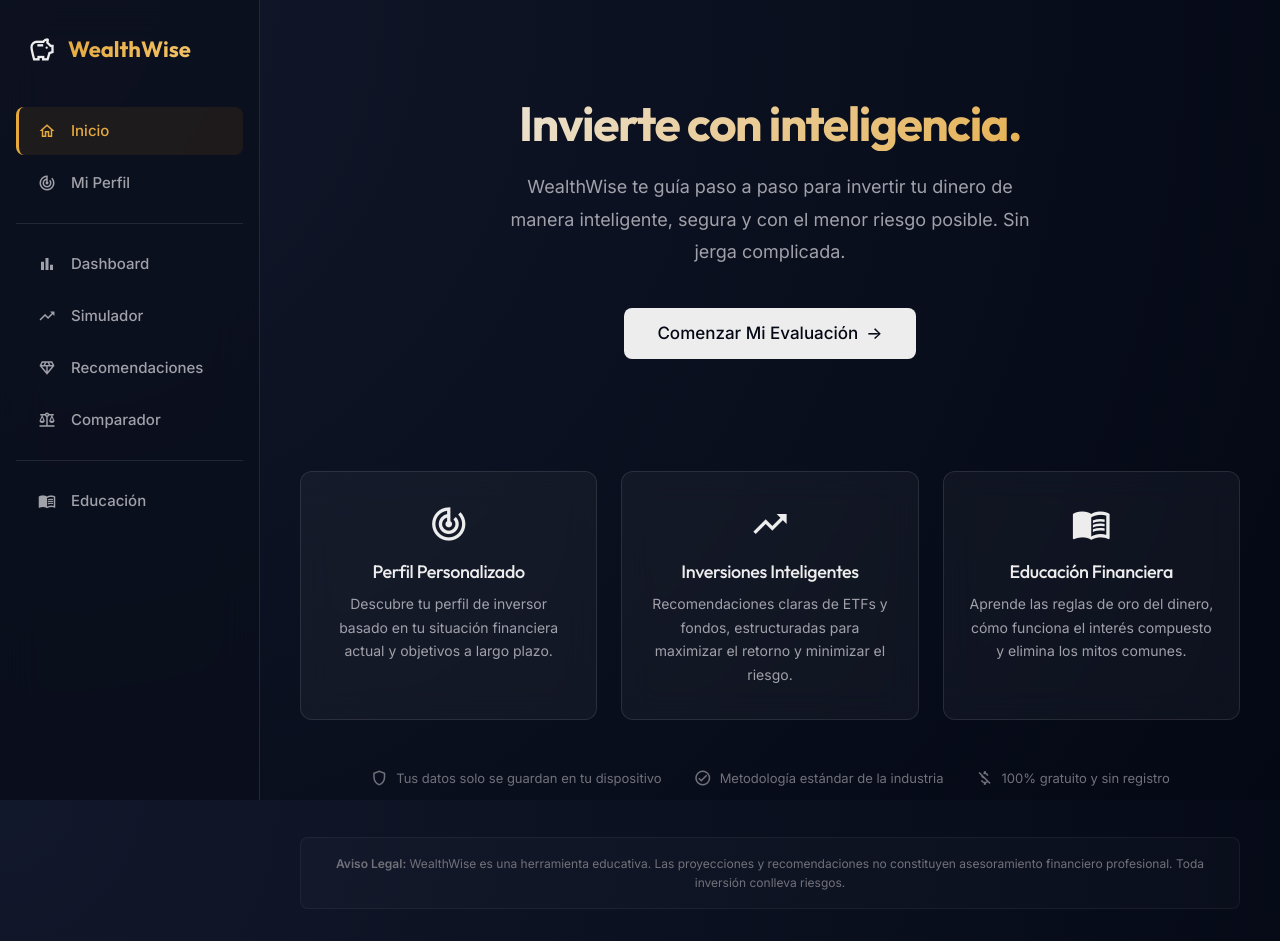
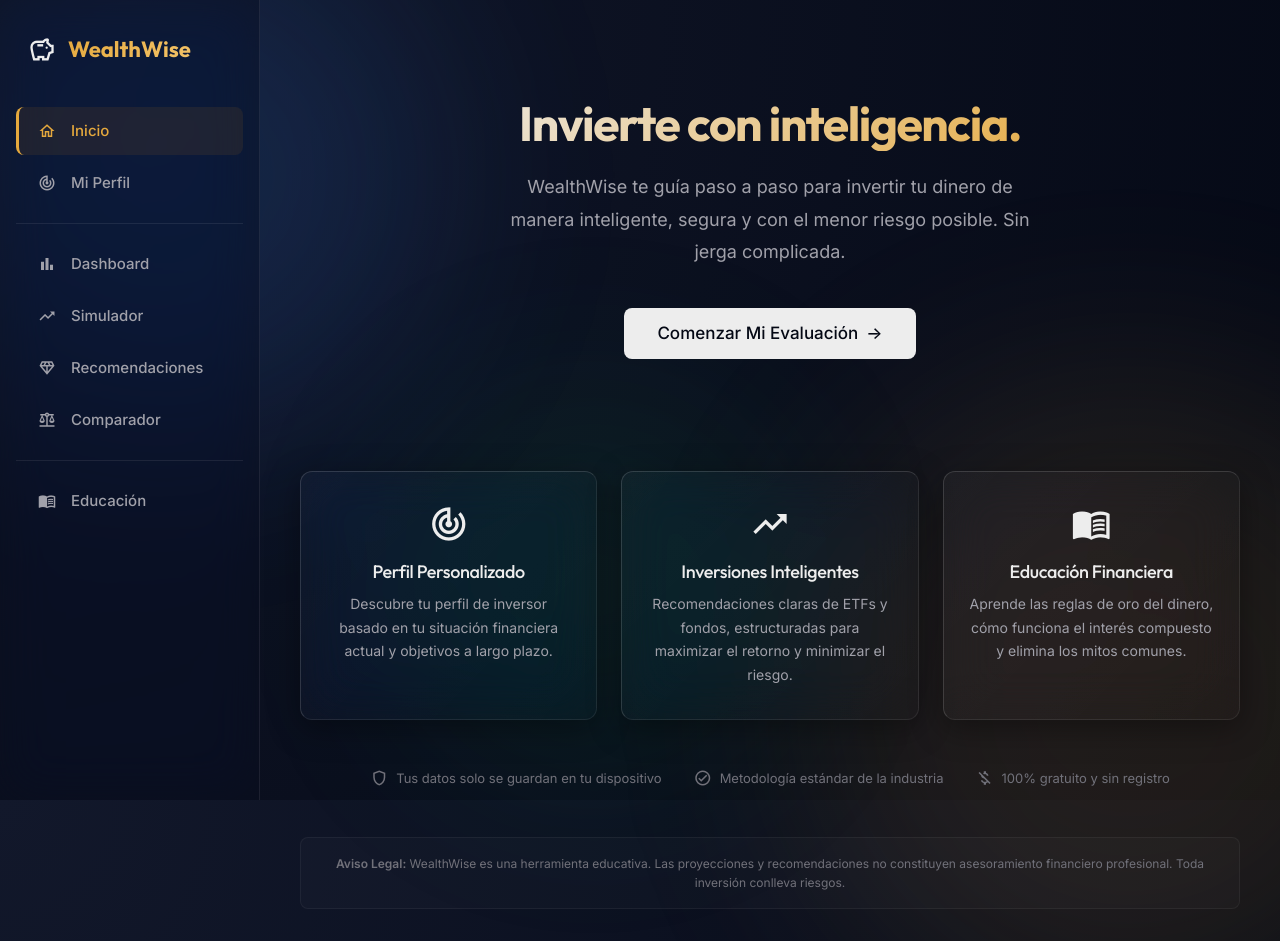
Before and after one commit to Chino2006API/wealthwise, a plain HTML site: page index.html in a window 1280 px wide. Drawn offline with Linux system fonts and the light colour scheme.

Commit message:
Enhance glassmorphism with background orbs and improved card styling

```diff
--- a/css/components.css
+++ b/css/components.css
@@ -4,17 +4,21 @@
 
 /* --- Cards --- */
 .card {
-  background: var(--bg-card);
+  background: linear-gradient(135deg, var(--glass-bg) 0%, rgba(255, 255, 255, 0.01) 100%);
   border: 1px solid var(--glass-border);
+  border-top: 1px solid var(--glass-border-light);
+  border-left: 1px solid var(--glass-border-light);
   border-radius: var(--radius-lg);
   padding: 2rem;
-  backdrop-filter: blur(16px);
-  -webkit-backdrop-filter: blur(16px);
-  transition: border-color var(--transition-normal), box-shadow var(--transition-normal), transform var(--transition-normal);
+  backdrop-filter: blur(24px) saturate(150%);
+  -webkit-backdrop-filter: blur(24px) saturate(150%);
+  box-shadow: var(--glass-shadow);
+  transition: all var(--transition-normal);
 }
 .card:hover {
-  border-color: rgba(255, 255, 255, 0.12);
-  box-shadow: 0 8px 30px rgba(0, 0, 0, 0.4);
+  background: linear-gradient(135deg, var(--glass-bg-hover) 0%, rgba(255, 255, 255, 0.02) 100%);
+  border-color: var(--glass-border-light);
+  box-shadow: 0 12px 40px 0 rgba(0, 0, 0, 0.45);
 }
 .card-gold {
   border-color: rgba(229, 169, 61, 0.3);
@@ -306,22 +310,26 @@
   align-items: center;
   gap: 1rem;
   padding: 1.125rem 1.25rem;
-  background: var(--bg-card);
+  background: linear-gradient(135deg, var(--glass-bg) 0%, rgba(255, 255, 255, 0.01) 100%);
   border: 1px solid var(--glass-border);
+  border-top: 1px solid var(--glass-border-light);
+  border-left: 1px solid var(--glass-border-light);
   border-radius: var(--radius-md);
   cursor: pointer;
-  backdrop-filter: blur(8px);
-  -webkit-backdrop-filter: blur(8px);
+  backdrop-filter: blur(20px) saturate(120%);
+  -webkit-backdrop-filter: blur(20px) saturate(120%);
+  box-shadow: var(--glass-shadow);
   transition: all var(--transition-fast);
   position: relative;
 }
 .quiz-option:hover {
-  background: rgba(255, 255, 255, 0.04);
-  border-color: rgba(255, 255, 255, 0.2);
+  background: linear-gradient(135deg, var(--glass-bg-hover) 0%, rgba(255, 255, 255, 0.02) 100%);
+  border-color: var(--glass-border-light);
 }
 .quiz-option.selected {
   border-color: var(--text-primary);
-  background: var(--bg-secondary);
+  background: rgba(255, 255, 255, 0.1);
+  box-shadow: 0 0 15px rgba(255, 255, 255, 0.1);
 }
 .quiz-option.selected::after {
   content: '✓';
--- a/css/styles.css
+++ b/css/styles.css
@@ -44,9 +44,11 @@ input, textarea, select { font: inherit; color: inherit; }
   --text-secondary: #A1A1AA;
   --text-muted: #71717A;
 
-  --glass-bg: rgba(255, 255, 255, 0.04);
-  --glass-border: rgba(255, 255, 255, 0.1);
-  --glass-shadow: 0 8px 32px rgba(0, 0, 0, 0.3);
+  --glass-bg: rgba(255, 255, 255, 0.03);
+  --glass-bg-hover: rgba(255, 255, 255, 0.06);
+  --glass-border: rgba(255, 255, 255, 0.08);
+  --glass-border-light: rgba(255, 255, 255, 0.15);
+  --glass-shadow: 0 8px 32px 0 rgba(0, 0, 0, 0.37);
 
   --glow-gold: 0 4px 12px rgba(229, 169, 61, 0.15);
   --glow-green: 0 4px 12px rgba(34, 197, 94, 0.15);
@@ -135,9 +137,9 @@ small { font-size: 0.8125rem; color: var(--text-muted); letter-spacing: 0.01em;
   top: 0;
   width: var(--sidebar-width);
   height: 100vh;
-  background: rgba(10, 15, 28, 0.7);
-  backdrop-filter: blur(20px);
-  -webkit-backdrop-filter: blur(20px);
+  background: rgba(10, 15, 28, 0.5);
+  backdrop-filter: blur(24px) saturate(150%);
+  -webkit-backdrop-filter: blur(24px) saturate(150%);
   border-right: 1px solid var(--glass-border);
   display: flex;
   flex-direction: column;
@@ -157,6 +159,57 @@ small { font-size: 0.8125rem; color: var(--text-muted); letter-spacing: 0.01em;
 
 .content-section {
   min-height: calc(100vh - 4rem);
+  position: relative;
+  z-index: 10;
+}
+
+/* --- Background Orbs --- */
+.bg-orb {
+  position: fixed;
+  border-radius: 50%;
+  filter: blur(100px);
+  z-index: 0;
+  opacity: 0.6;
+  pointer-events: none;
+  animation: floatOrb 20s infinite alternate ease-in-out;
+}
+
+.orb-1 {
+  width: 500px;
+  height: 500px;
+  background: rgba(59, 130, 246, 0.25); /* Blue */
+  top: -100px;
+  left: -100px;
+}
+
+.orb-2 {
+  width: 600px;
+  height: 600px;
+  background: rgba(229, 169, 61, 0.2); /* Gold */
+  bottom: -150px;
+  right: -100px;
+  animation-delay: -5s;
+}
+
+.orb-3 {
+  width: 400px;
+  height: 400px;
+  background: rgba(34, 197, 94, 0.15); /* Green */
+  top: 40%;
+  left: 30%;
+  animation-delay: -10s;
+}
+
+@keyframes floatOrb {
+  0% {
+    transform: translate(0, 0) scale(1);
+  }
+  50% {
+    transform: translate(50px, 50px) scale(1.1);
+  }
+  100% {
+    transform: translate(-30px, 80px) scale(0.9);
+  }
 }
 
 /* --- Grid & Flex Utilities --- */
--- a/index.html
+++ b/index.html
@@ -30,6 +30,10 @@
 </head>
 <body>
     <div id="app">
+        <!-- Background Orbs for Enhanced Glassmorphism -->
+        <div class="bg-orb orb-1"></div>
+        <div class="bg-orb orb-2"></div>
+        <div class="bg-orb orb-3"></div>
         <!-- Mobile Toggle -->
         <button id="mobile-menu-toggle" class="mobile-menu-toggle" aria-label="Menu">
             <span></span>
```
